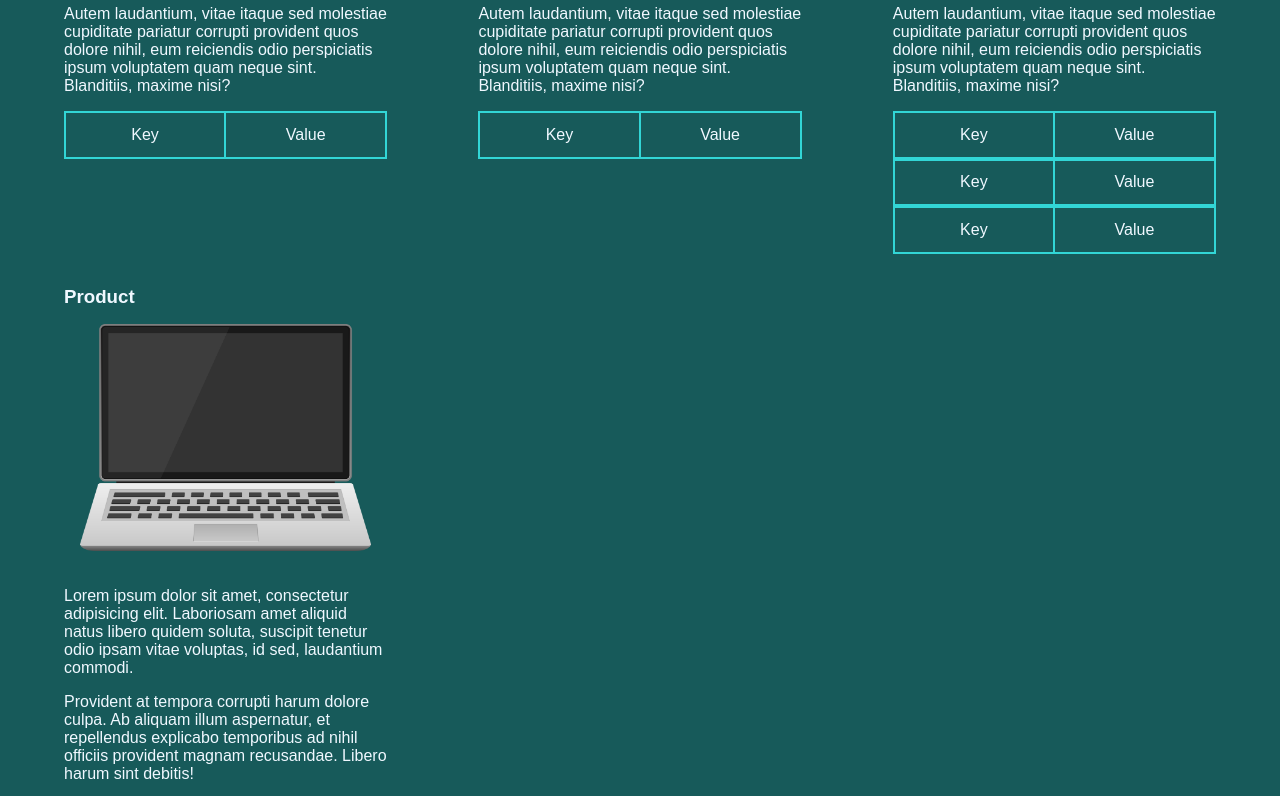
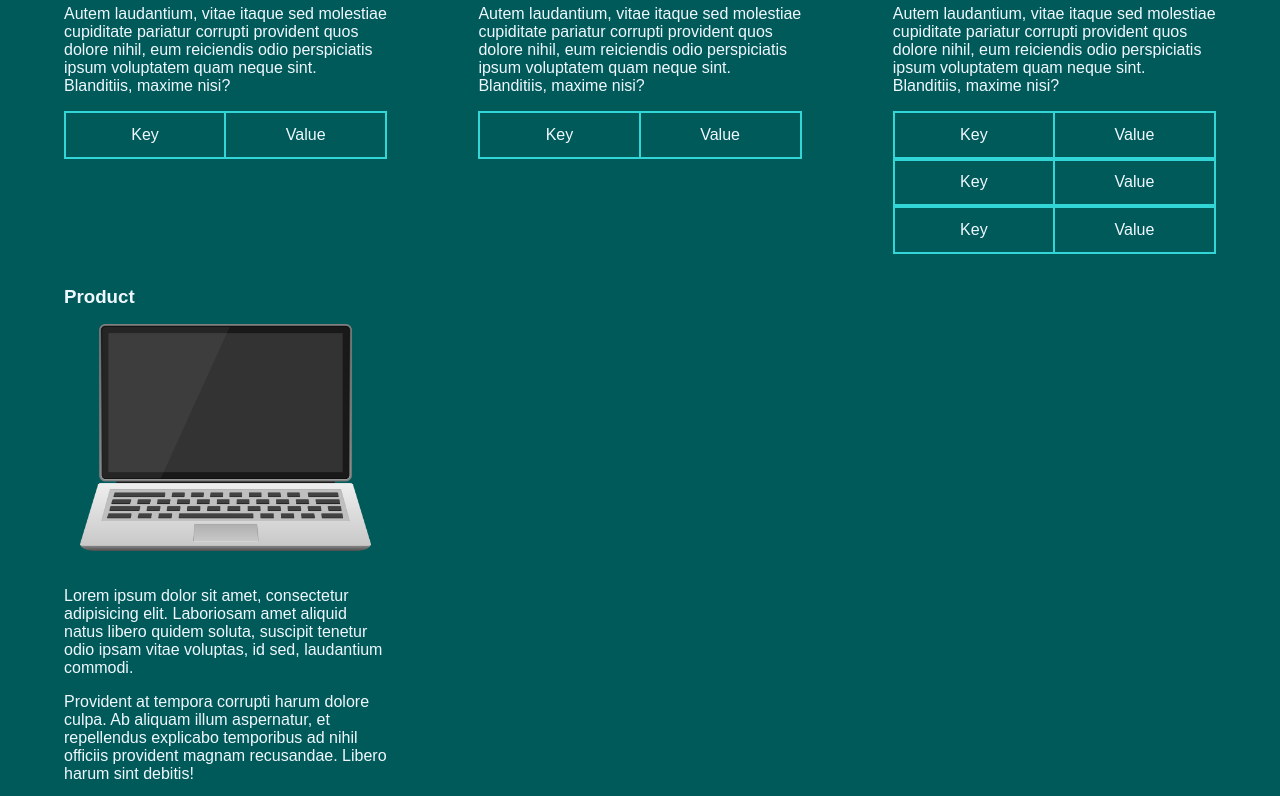
Before and after one commit to katas8n/project-1, a plain HTML site: page project/index.html in a window 1280 px wide. Shown: the part 655-1451 px from the top of the page. Drawn offline with Linux system fonts and the light colour scheme.

Commit message:
added variables

```diff
--- a/project/styles/variables.css
+++ b/project/styles/variables.css
@@ -1,6 +1,6 @@
 :root {
     /* * Backgrounds */
-    --primary-bg : rgb(23, 90, 90) ;
+    --primary-bg : rgb(0, 90, 90) ;
     --secondary-bg : magenta ;
     --third-bg : linear-gradient(darkcyan ,rgb(0, 181, 181)) ;
     --fourth-bg : darkmagenta ;
```
